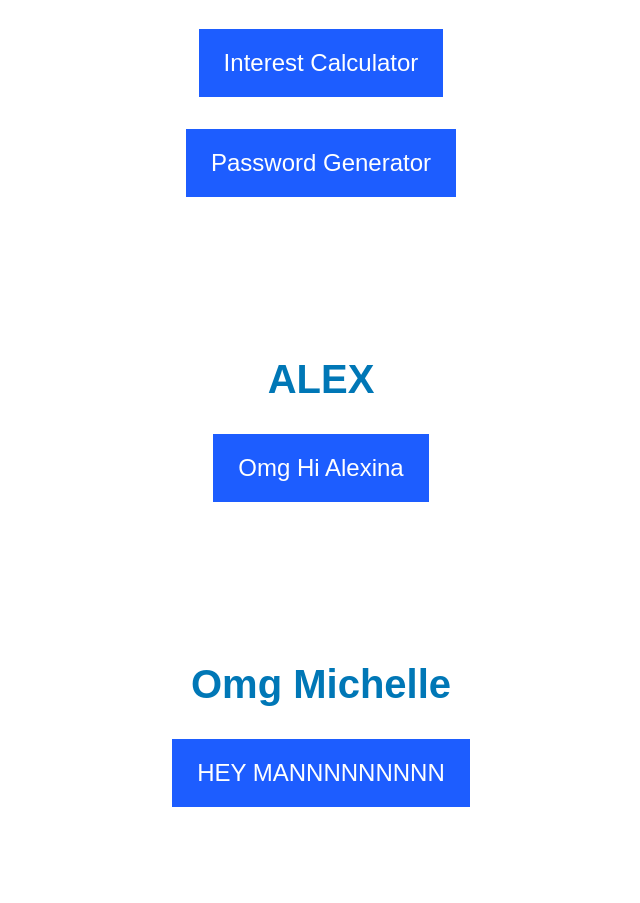
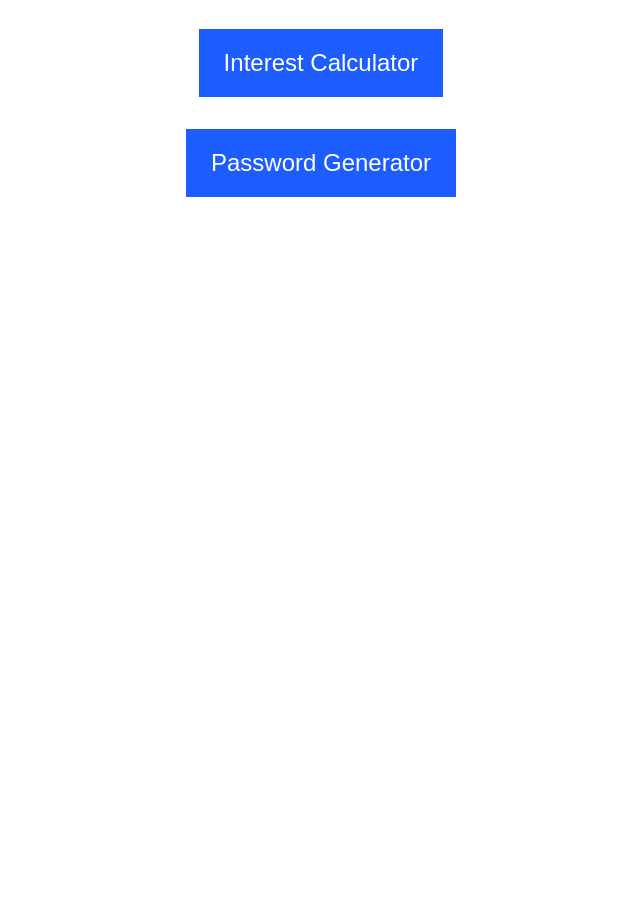
Before and after one commit to Wosca/wosca.github.io, a plain HTML site: page index.html in a window 1280 px wide. Shown: the part 1843-2746 px from the top of the page, without its empty margins (319-959 px from the left). After the commit the page ends 2136 px from the top, so only its background shows below. Drawn offline with Linux system fonts and the light colour scheme; some packages are replaced by stand-ins of ours; a script that the page names is missing.

Commit message:
Update index.html

```diff
--- a/index.html
+++ b/index.html
@@ -61,18 +61,6 @@
         <a href="password.html">Password Generator</a>
       </p>
     </div>
-    <div class="section">
-      <h2>ALEX</h2>
-      <p>
-        <a href="alex.html">Omg Hi Alexina</a>
-      </p>
-    </div>
-    <div class="section">
-      <h2>Omg Michelle</h2>
-      <p>
-        <a href="mitchell.html">HEY MANNNNNNNNN</a>
-      </p>
-    </div>
 
     <script>
       const scroll = new SmoothScroll('a[href*="#"]', {
```
